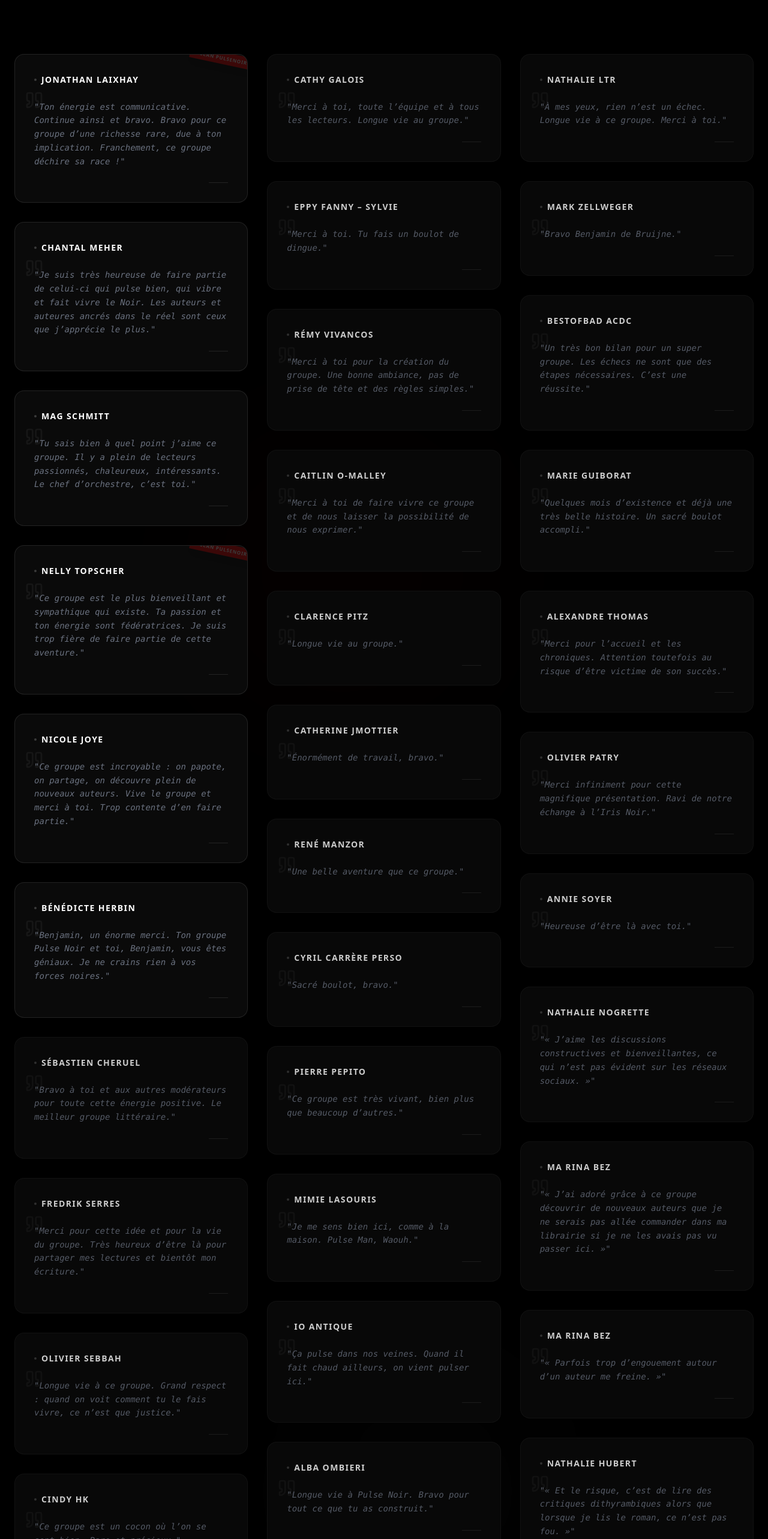
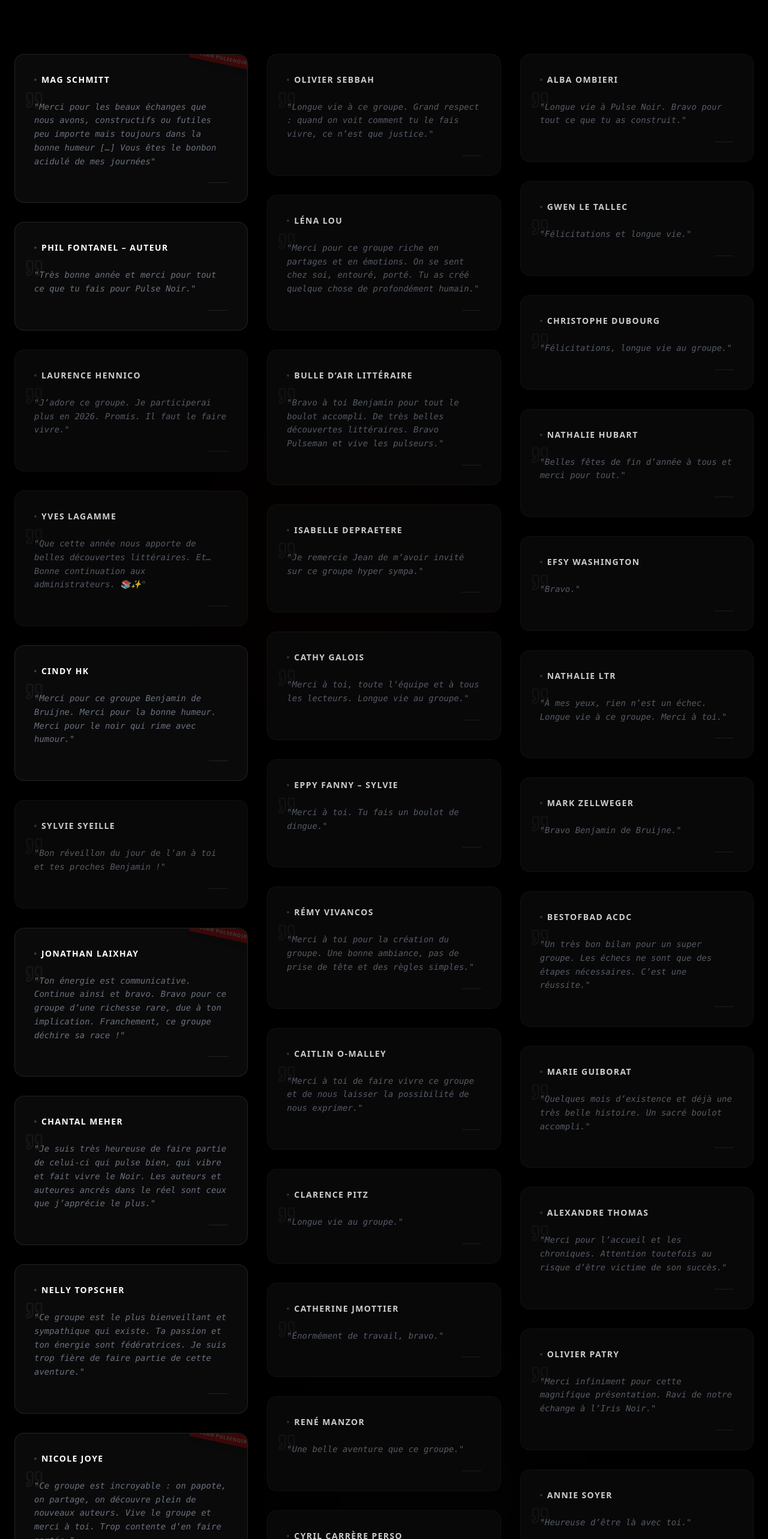
Before and after one commit to benspy2209/propulseurs, a React (Vite) app: page / in a window 1280 px wide. Shown: the part 6980-9546 px from the top of the page at 60% size. Built offline with nearby package versions, Linux system fonts and the light colour scheme; no server answers; the database is empty.

Commit message:
feat: Add new testimonials to section
Adds several new testimonials from users to the TestimonialsSection component, enhancing social proof and user engagement.

```diff
--- a/components/TestimonialsSection.tsx
+++ b/components/TestimonialsSection.tsx
@@ -9,16 +9,20 @@ interface Testimonial {
 }
 
 const ALL_TESTIMONIALS: Testimonial[] = [
+  { name: "Mag Schmitt", text: "Merci pour les beaux échanges que nous avons, constructifs ou futiles peu importe mais toujours dans la bonne humeur  […] Vous êtes le bonbon acidulé de mes journées", highlight: true },
+  { name: "Phil Fontanel – Auteur", text: "Très bonne année et merci pour tout ce que tu fais pour Pulse Noir.", highlight: true },
+  { name: "Laurence Hennico", text: "J’adore ce groupe. Je participerai plus en 2026. Promis. Il faut le faire vivre.", highlight: false },
+  { name: "Yves Lagamme", text: "Que cette année nous apporte de belles découvertes littéraires. Et… Bonne continuation aux administrateurs. 📚✨", highlight: false },
+  { name: "Cindy Hk", text: "Merci pour ce groupe Benjamin de Bruijne. Merci pour la bonne humeur. Merci pour le noir qui rime avec humour.", highlight: true },
+  { name: "Sylvie Syeille", text: "Bon réveillon du jour de l’an à toi et tes proches Benjamin !", highlight: false },
   { name: "Jonathan Laixhay", text: "Ton énergie est communicative. Continue ainsi et bravo. Bravo pour ce groupe d’une richesse rare, due à ton implication. Franchement, ce groupe déchire sa race !", highlight: true },
   { name: "Chantal Meher", text: "Je suis très heureuse de faire partie de celui-ci qui pulse bien, qui vibre et fait vivre le Noir. Les auteurs et auteures ancrés dans le réel sont ceux que j’apprécie le plus.", highlight: true },
-  { name: "Mag Schmitt", text: "Tu sais bien à quel point j’aime ce groupe. Il y a plein de lecteurs passionnés, chaleureux, intéressants. Le chef d’orchestre, c’est toi.", highlight: true },
   { name: "Nelly Topscher", text: "Ce groupe est le plus bienveillant et sympathique qui existe. Ta passion et ton énergie sont fédératrices. Je suis trop fière de faire partie de cette aventure.", highlight: true },
   { name: "Nicole Joye", text: "Ce groupe est incroyable : on papote, on partage, on découvre plein de nouveaux auteurs. Vive le groupe et merci à toi. Trop contente d’en faire partie.", highlight: true },
   { name: "Bénédicte Herbin", text: "Benjamin, un énorme merci. Ton groupe Pulse Noir et toi, Benjamin, vous êtes géniaux. Je ne crains rien à vos forces noires.", highlight: true },
   { name: "Sébastien Cheruel", text: "Bravo à toi et aux autres modérateurs pour toute cette énergie positive. Le meilleur groupe littéraire.", highlight: false },
   { name: "Fredrik Serres", text: "Merci pour cette idée et pour la vie du groupe. Très heureux d’être là pour partager mes lectures et bientôt mon écriture.", highlight: false },
   { name: "Olivier Sebbah", text: "Longue vie à ce groupe. Grand respect : quand on voit comment tu le fais vivre, ce n’est que justice.", highlight: false },
-  { name: "Cindy Hk", text: "Ce groupe est un cocon où l’on se sent bien. Rare et précieux.", highlight: false },
   { name: "Léna Lou", text: "Merci pour ce groupe riche en partages et en émotions. On se sent chez soi, entouré, porté. Tu as créé quelque chose de profondément humain.", highlight: false },
   { name: "Bulle d’Air littéraire", text: "Bravo à toi Benjamin pour tout le boulot accompli. De très belles découvertes littéraires. Bravo Pulseman et vive les pulseurs.", highlight: false },
   { name: "Isabelle Depraetere", text: "Je remercie Jean de m’avoir invité sur ce groupe hyper sympa.", highlight: false },
@@ -47,10 +51,6 @@ const ALL_TESTIMONIALS: Testimonial[] = [
   { name: "Annie Soyer", text: "Heureuse d’être là avec toi.", highlight: false },
   { name: "Nathalie Nogrette", text: "« J’aime les discussions constructives et bienveillantes, ce qui n’est pas évident sur les réseaux sociaux. »", highlight: false },
   { name: "Ma Rina Bez", text: "« J’ai adoré grâce à ce groupe découvrir de nouveaux auteurs que je ne serais pas allée commander dans ma librairie si je ne les avais pas vu passer ici. »", highlight: false },
-  { name: "Ma Rina Bez", text: "« Parfois trop d’engouement autour d’un auteur me freine. »", highlight: false },
-  { name: "Nathalie Hubert", text: "« Et le risque, c’est de lire des critiques dithyrambiques alors que lorsque je lis le roman, ce n’est pas fou. »", highlight: false },
-  { name: "Nathalie Hubert", text: "« Moi, j’aime bien lire les critiques négatives par ex. »", highlight: false },
-  { name: "Olivier Sebbah", text: "« Le plus difficile étant de rester respectueux envers l’auteur malgré le fait que l’on écrit que le livre en question n’est pas apprécié et que la critique sera visible par beaucoup de lecteurs. »", highlight: false },
   { name: "Benjamin de Bruijne", text: "Ici, broyer du noir, c’est un cadeau. Pulse Noir est une communauté qui palpite.", highlight: true }
 ];
 
```
